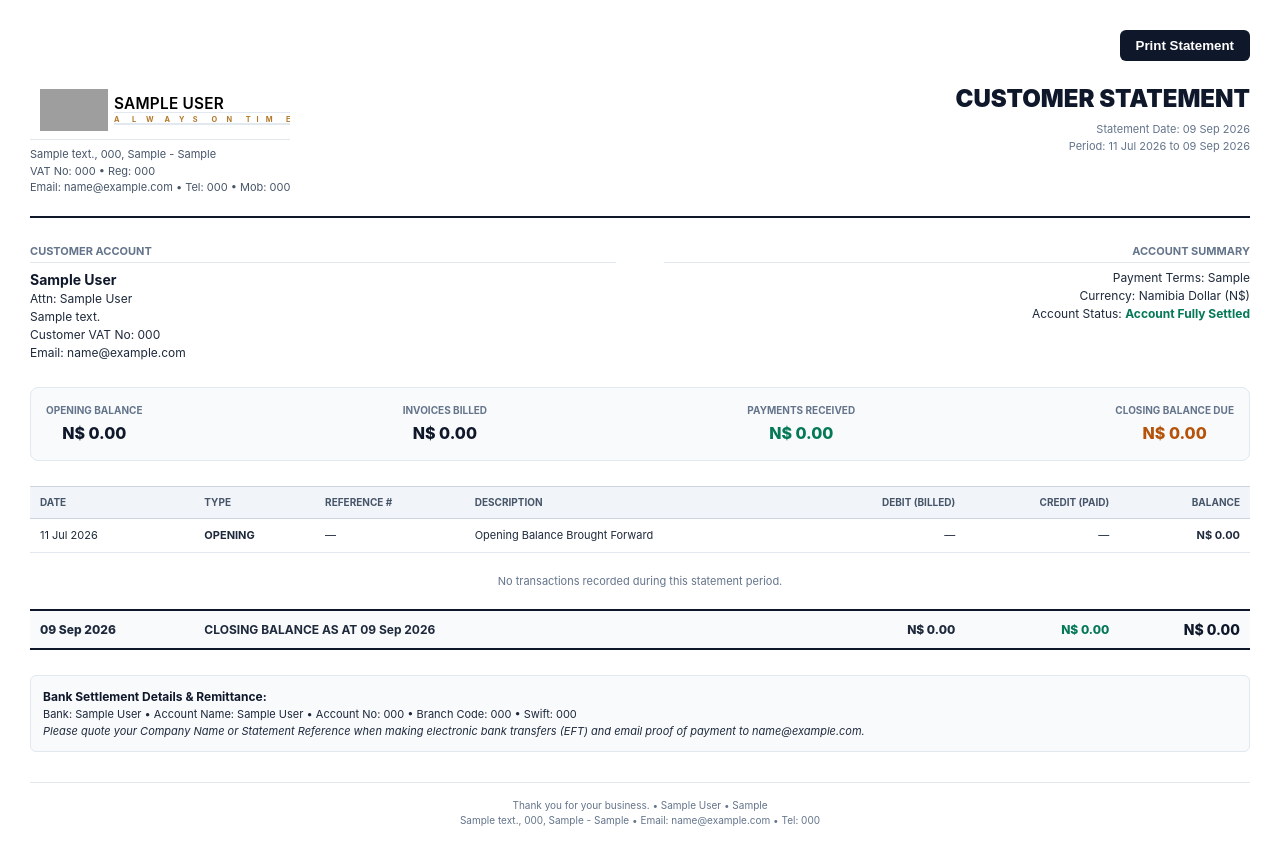
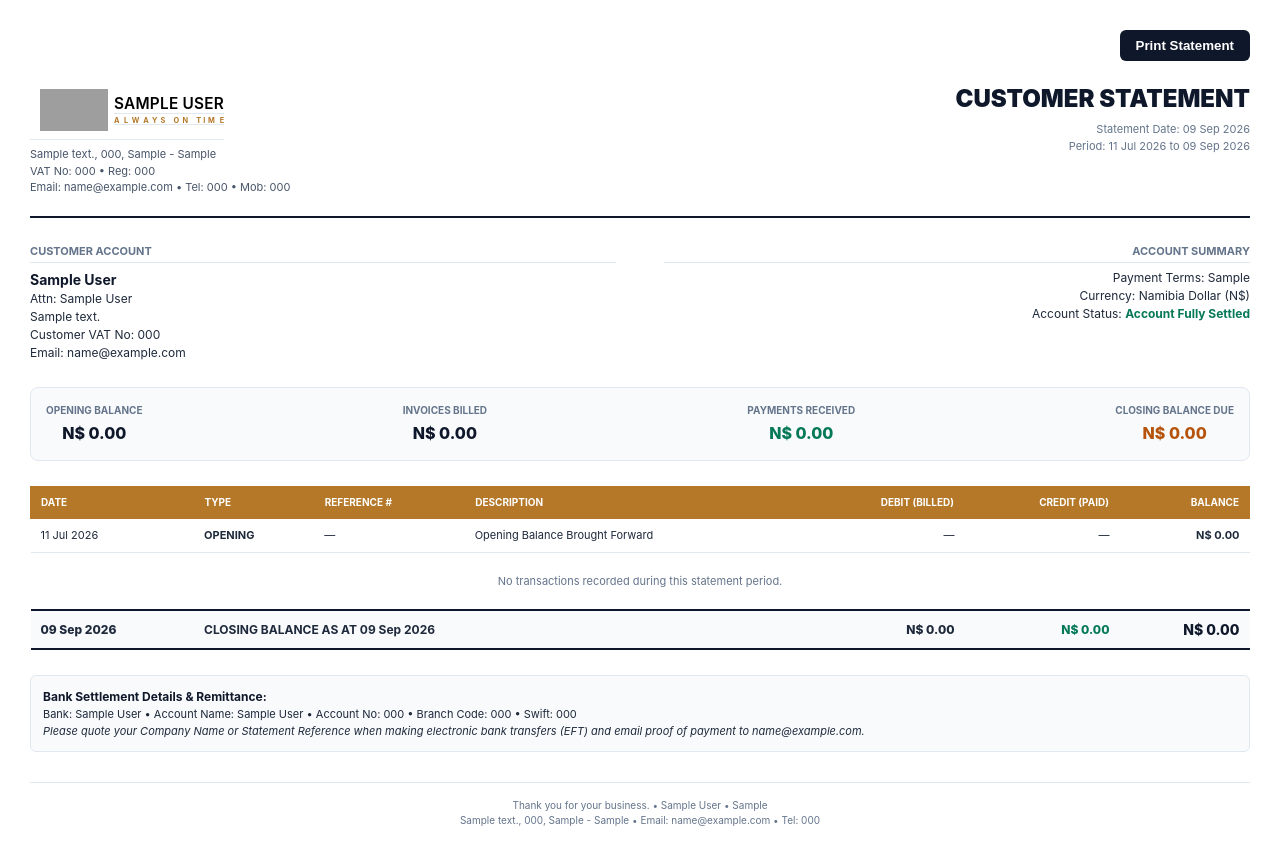
Before and after one commit to issamwema8-code/menardtrading, a Django app: page /accounts/statements/1/pdf/ in a window 1280 px wide. Run offline with Django 5.2, Linux system fonts and the light colour scheme; a user stored in the database is signed in; tables that the repository leaves empty hold one stand-in row (values such as "Sample post"); data that the repository does not hold is empty; grey boxes are pictures that could not be loaded.

Commit message:
style: standardize table headers to #B47828, lock brand logo/tagline width alignment, and clean Add Customer modal

```diff
--- a/templates/accounting/statement_pdf.html
+++ b/templates/accounting/statement_pdf.html
@@ -103,14 +103,13 @@
             margin-bottom: 25px;
         }
         th {
-            background-color: #f1f5f9;
-            color: #475569;
+            background-color: #B47828;
+            color: #ffffff;
             font-weight: 700;
             font-size: 10px;
             text-transform: uppercase;
             padding: 8px 10px;
-            border-top: 1px solid #cbd5e1;
-            border-bottom: 1px solid #cbd5e1;
+            border: 1px solid #B47828;
             text-align: left;
         }
         td {
@@ -230,14 +229,14 @@
     <!-- Ledger Table -->
     <table>
         <thead>
-            <tr>
-                <th>Date</th>
-                <th>Type</th>
-                <th>Reference #</th>
-                <th>Description</th>
-                <th class="text-right">Debit (Billed)</th>
-                <th class="text-right">Credit (Paid)</th>
-                <th class="text-right">Balance</th>
+            <tr style="background-color: #B47828;">
+                <th style="background-color: #B47828; color: #ffffff;">Date</th>
+                <th style="background-color: #B47828; color: #ffffff;">Type</th>
+                <th style="background-color: #B47828; color: #ffffff;">Reference #</th>
+                <th style="background-color: #B47828; color: #ffffff;">Description</th>
+                <th class="text-right" style="background-color: #B47828; color: #ffffff;">Debit (Billed)</th>
+                <th class="text-right" style="background-color: #B47828; color: #ffffff;">Credit (Paid)</th>
+                <th class="text-right" style="background-color: #B47828; color: #ffffff;">Balance</th>
             </tr>
         </thead>
         <tbody>
--- a/templates/dashboard/modals.html
+++ b/templates/dashboard/modals.html
@@ -119,7 +119,6 @@
   <div @click.away="activeModal = null" class="bg-white rounded-2xl p-6 sm:p-7 max-w-lg w-full shadow-2xl space-y-5 border border-slate-200">
     <div class="flex justify-between items-start border-b border-slate-100 pb-4">
       <div>
-        <span class="badge-sky text-[10px] mb-1">New Customer</span>
         <h3 class="font-extrabold text-lg text-slate-900">Add Customer</h3>
         <p class="text-xs text-slate-500 mt-0.5">Enter customer details and default payment terms.</p>
       </div>
@@ -198,7 +197,7 @@
         <button type="button" @click="activeModal = null" class="btn-outline">Cancel</button>
         <button type="submit" class="btn-secondary">
           <svg class="w-4 h-4 text-amber-400" fill="none" stroke="currentColor" viewBox="0 0 24 24"><path stroke-linecap="round" stroke-linejoin="round" stroke-width="2" d="M12 4v16m8-8H4"></path></svg>
-          <span>Customer</span>
+          <span>Save Customer</span>
         </button>
       </div>
     </form>
--- a/templates/pdfs/components/document_brand_header.html
+++ b/templates/pdfs/components/document_brand_header.html
@@ -1,4 +1,4 @@
-<table style="border-collapse: collapse; margin: 0; padding: 0; margin-bottom: 6px;">
+<table style="border-collapse: collapse; margin: 0; padding: 0; margin-bottom: 6px; width: auto;">
   <tr>
     <td style="vertical-align: middle; padding-right: 6px; width: 68px;">
       {% if branding.emblem_base64 %}
@@ -8,33 +8,27 @@
       {% endif %}
     </td>
     <td style="vertical-align: middle; white-space: nowrap; padding: 0;">
-      <table style="border-collapse: collapse; margin: 0; padding: 0;">
+      <table style="border-collapse: collapse; margin: 0; padding: 0; width: 100%;">
         <tr>
-          <td style="padding: 0; white-space: nowrap;">
+          <td colspan="14" style="padding: 0; white-space: nowrap;">
             <div class="brand-title" style="white-space: nowrap; margin: 0; padding: 0;">{{ branding.brand_name|default:branding.company_name|default:"MENARD TRADING CC" }}</div>
           </td>
         </tr>
         <tr>
-          <td style="padding: 0; line-height: 1; padding-top: 3px;">
-            <table style="width: 100%; border-collapse: collapse; margin: 0; padding: 0;">
-              <tr>
-                <td style="text-align: left; font-size: 5.5pt; font-weight: bold; color: #b47828; text-transform: uppercase; padding: 0; line-height: 1;">A</td>
-                <td style="text-align: center; font-size: 5.5pt; font-weight: bold; color: #b47828; text-transform: uppercase; padding: 0; line-height: 1;">L</td>
-                <td style="text-align: center; font-size: 5.5pt; font-weight: bold; color: #b47828; text-transform: uppercase; padding: 0; line-height: 1;">W</td>
-                <td style="text-align: center; font-size: 5.5pt; font-weight: bold; color: #b47828; text-transform: uppercase; padding: 0; line-height: 1;">A</td>
-                <td style="text-align: center; font-size: 5.5pt; font-weight: bold; color: #b47828; text-transform: uppercase; padding: 0; line-height: 1;">Y</td>
-                <td style="text-align: center; font-size: 5.5pt; font-weight: bold; color: #b47828; text-transform: uppercase; padding: 0; line-height: 1;">S</td>
-                <td style="width: 5px; padding: 0;"></td>
-                <td style="text-align: center; font-size: 5.5pt; font-weight: bold; color: #b47828; text-transform: uppercase; padding: 0; line-height: 1;">O</td>
-                <td style="text-align: center; font-size: 5.5pt; font-weight: bold; color: #b47828; text-transform: uppercase; padding: 0; line-height: 1;">N</td>
-                <td style="width: 5px; padding: 0;"></td>
-                <td style="text-align: center; font-size: 5.5pt; font-weight: bold; color: #b47828; text-transform: uppercase; padding: 0; line-height: 1;">T</td>
-                <td style="text-align: center; font-size: 5.5pt; font-weight: bold; color: #b47828; text-transform: uppercase; padding: 0; line-height: 1;">I</td>
-                <td style="text-align: center; font-size: 5.5pt; font-weight: bold; color: #b47828; text-transform: uppercase; padding: 0; line-height: 1;">M</td>
-                <td style="text-align: right; font-size: 5.5pt; font-weight: bold; color: #b47828; text-transform: uppercase; padding: 0; line-height: 1;">E</td>
-              </tr>
-            </table>
-          </td>
+          <td style="text-align: left; font-size: 5.5pt; font-weight: bold; color: #b47828; text-transform: uppercase; padding: 0; line-height: 1; padding-top: 3px;">A</td>
+          <td style="text-align: center; font-size: 5.5pt; font-weight: bold; color: #b47828; text-transform: uppercase; padding: 0; line-height: 1; padding-top: 3px;">L</td>
+          <td style="text-align: center; font-size: 5.5pt; font-weight: bold; color: #b47828; text-transform: uppercase; padding: 0; line-height: 1; padding-top: 3px;">W</td>
+          <td style="text-align: center; font-size: 5.5pt; font-weight: bold; color: #b47828; text-transform: uppercase; padding: 0; line-height: 1; padding-top: 3px;">A</td>
+          <td style="text-align: center; font-size: 5.5pt; font-weight: bold; color: #b47828; text-transform: uppercase; padding: 0; line-height: 1; padding-top: 3px;">Y</td>
+          <td style="text-align: center; font-size: 5.5pt; font-weight: bold; color: #b47828; text-transform: uppercase; padding: 0; line-height: 1; padding-top: 3px;">S</td>
+          <td style="width: 5px; padding: 0; padding-top: 3px;"></td>
+          <td style="text-align: center; font-size: 5.5pt; font-weight: bold; color: #b47828; text-transform: uppercase; padding: 0; line-height: 1; padding-top: 3px;">O</td>
+          <td style="text-align: center; font-size: 5.5pt; font-weight: bold; color: #b47828; text-transform: uppercase; padding: 0; line-height: 1; padding-top: 3px;">N</td>
+          <td style="width: 5px; padding: 0; padding-top: 3px;"></td>
+          <td style="text-align: center; font-size: 5.5pt; font-weight: bold; color: #b47828; text-transform: uppercase; padding: 0; line-height: 1; padding-top: 3px;">T</td>
+          <td style="text-align: center; font-size: 5.5pt; font-weight: bold; color: #b47828; text-transform: uppercase; padding: 0; line-height: 1; padding-top: 3px;">I</td>
+          <td style="text-align: center; font-size: 5.5pt; font-weight: bold; color: #b47828; text-transform: uppercase; padding: 0; line-height: 1; padding-top: 3px;">M</td>
+          <td style="text-align: right; font-size: 5.5pt; font-weight: bold; color: #b47828; text-transform: uppercase; padding: 0; line-height: 1; padding-top: 3px;">E</td>
         </tr>
       </table>
     </td>
```
Also changed, not shown: templates/pdfs/invoice_pdf.html (+7 -6 lines), templates/pdfs/quotation_pdf.html (+7 -6 lines), templates/pdfs/receipt_pdf.html (+9 -8 lines).
